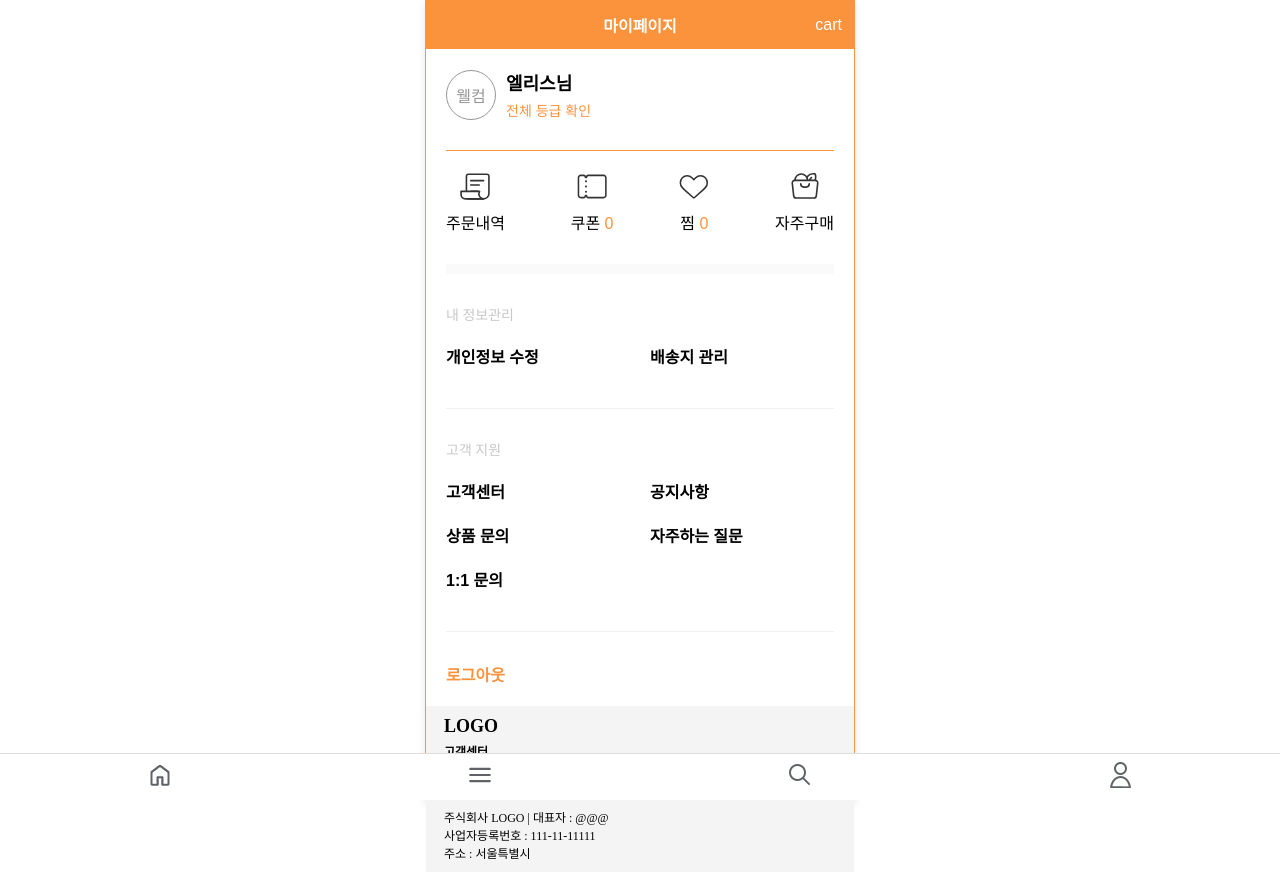
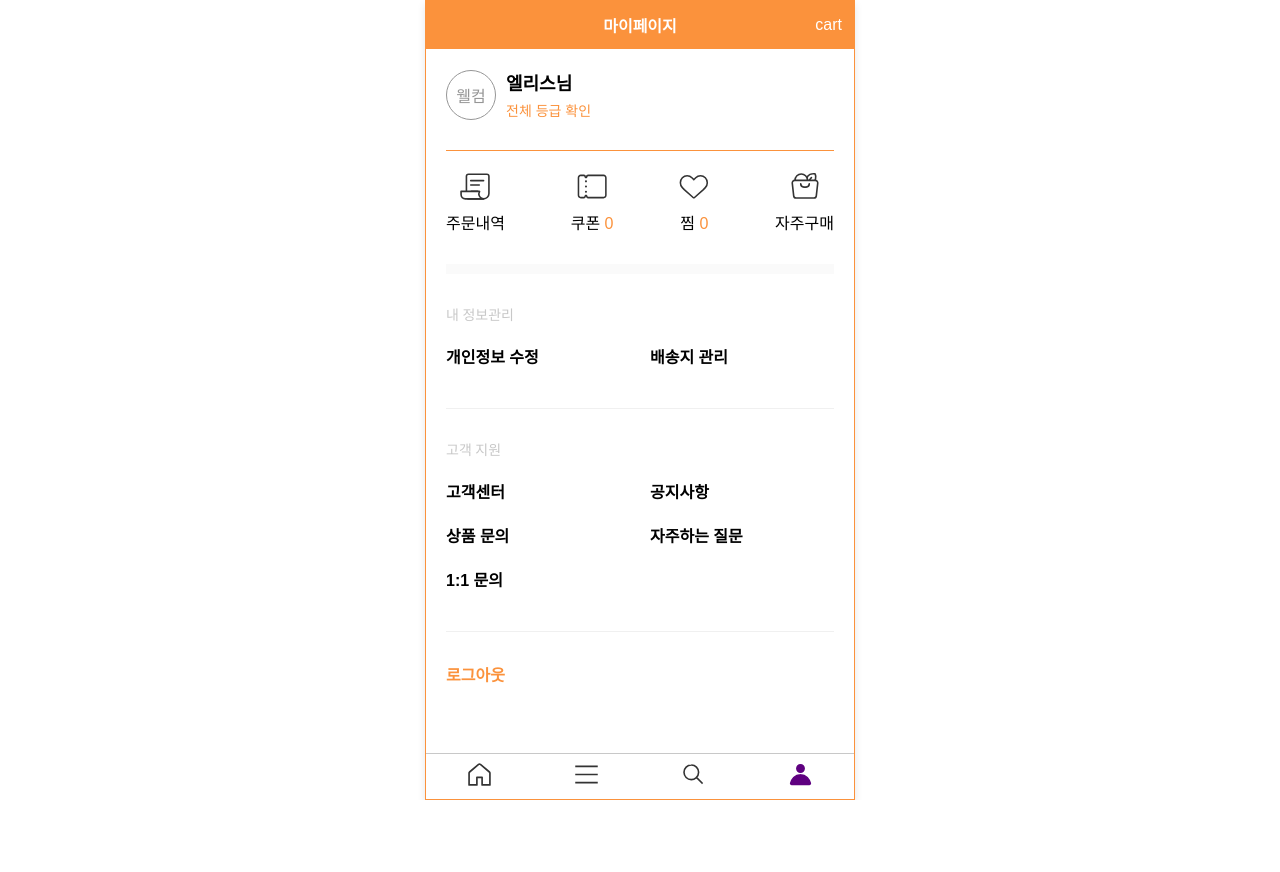
Before and after one commit to JinKyunJ/ShoopingMall, a plain HTML site: page src/FE/MyPage/MyPage.html in a window 1280 px wide. After the commit the page ends 800 px from the top, so only its background shows below. Drawn offline with Linux system fonts and the light colour scheme; no server answers.

Commit message:
변경사항 수정

```diff
--- a/src/FE/MyPage/MyPage.html
+++ b/src/FE/MyPage/MyPage.html
@@ -93,8 +93,33 @@
                 </div>
         </div>
 
-        <footer></footer>
-        <script src="MyPage.js"></script>
-        <script defer type="text/javascript" src="/src/FE/js/include.js"></script>
+            <!-- 하단 Nav-Bar -->
+            <nav class="bottom-navbar">
+                <ul>
+                    <li>
+                        <a href="#">
+                            <img src="svgs/home.svg" alt="home-icon" />
+                        </a>
+                    </li>
+                    <li>
+                        <a href="#">
+                            <img src="svgs/burger.svg" alt="burger-icon" />
+                        </a>
+                    </li>
+                    <li>
+                        <a href="#">
+                            <img src="svgs/search.svg" alt="search-icon" />
+                        </a>
+                    </li>
+                    <li>
+                        <a href="#">
+                            <img src="svgs/user.svg" alt="user-icon" />
+                        </a>
+                    </li>
+                </ul>
+            </nav>
+        </div>
+        <!-- 모듈 타입 추가 -->
+        <script type="module" src="MyPage.js"></script>
     </body>
 </html>
```
